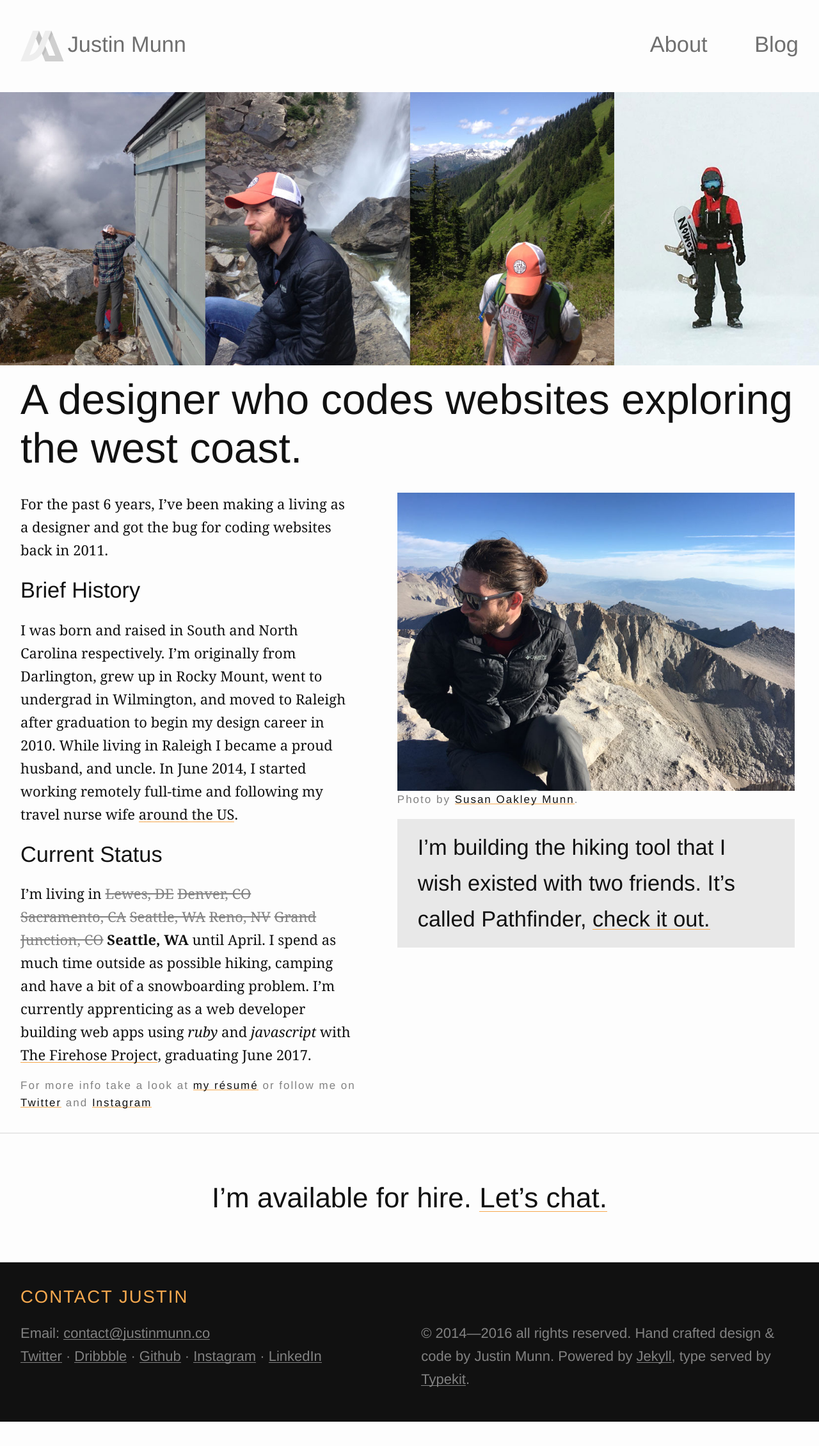
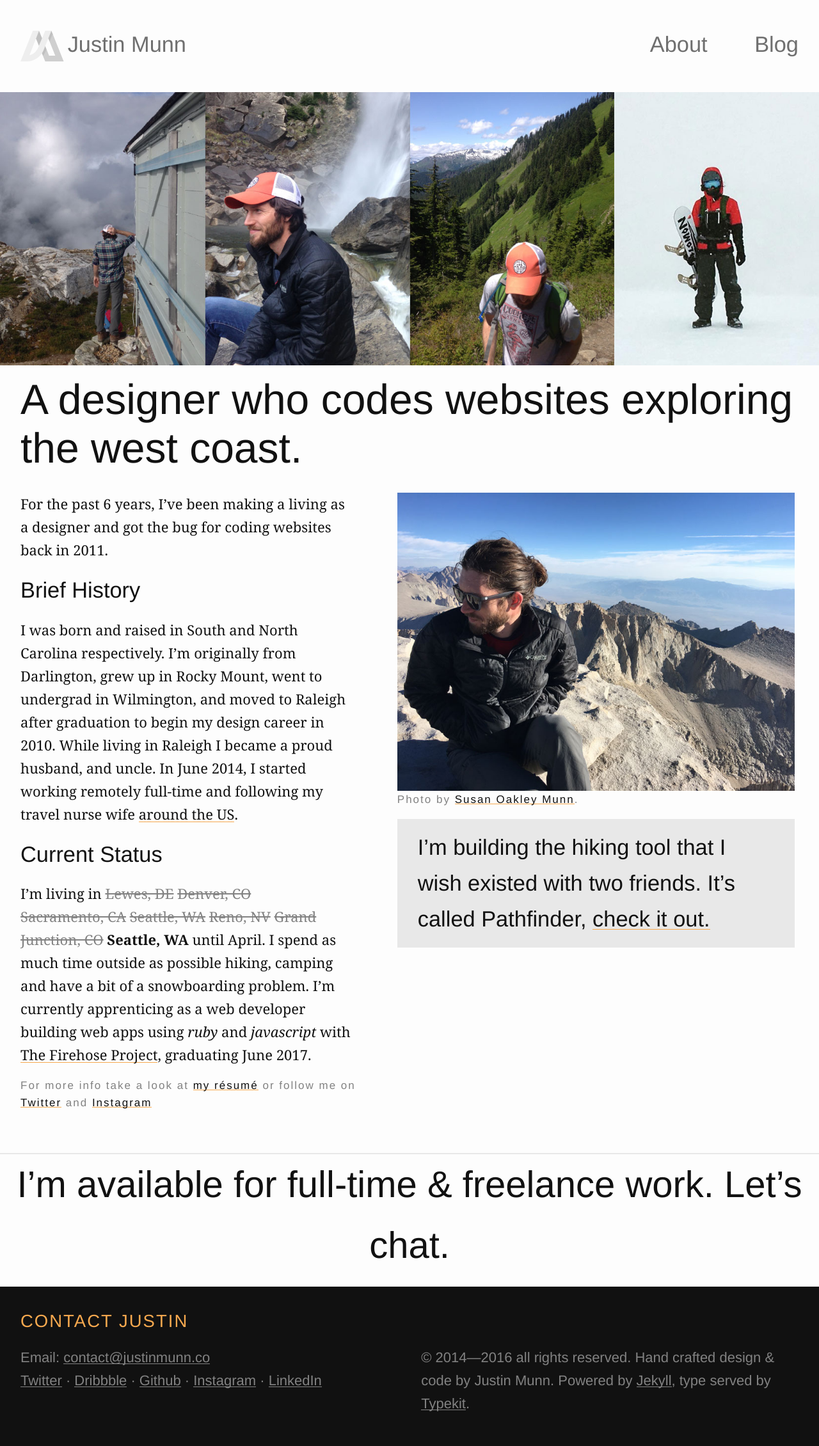
Before and after one commit to jwmunn-og/2016-personal-site, a Jekyll site: the page built from about.md, in a window 1280 px wide. Shown: the whole page at 64% size. Built offline with Jekyll 4.4.1, drawn with Linux system fonts in a browser that asks for light colours; before the commit the page ends 2222 px from its top, so only the background shows below that.

Commit message:
Updated hero text and footer.

```diff
--- a/_includes/footer.html
+++ b/_includes/footer.html
@@ -1,5 +1,7 @@
+<section id="contact">
+    <h2>I&rsquo;m available for full-time &amp; freelance work. <a href="mailto:contact@justinmunn.co">Let&rsquo;s chat.</a></h2>
+</section>
 <footer class="site-footer">
-
   <div class="wrapper row">
       <h2 class="footer-heading">Contact Justin</h2>
       <div class="half">
--- a/_layouts/post.html
+++ b/_layouts/post.html
@@ -11,7 +11,7 @@
 
   <article class="post-content">
     {{ content }}
-    <div id="disqus_thread"  class="wrapper"></div>
+    <!--<div id="disqus_thread"  class="wrapper"></div>
     <script>
     var disqus_config = function () {
     this.page.url = PAGE_URL; // Replace PAGE_URL with your page's canonical URL variable
@@ -27,7 +27,7 @@
     (d.head || d.body).appendChild(s);
     })();
     </script>
-    <noscript>Please enable JavaScript to view the <a href="https://disqus.com/?ref_noscript" rel="nofollow">comments powered by Disqus.</a></noscript>
+    <noscript>Please enable JavaScript to view the <a href="https://disqus.com/?ref_noscript" rel="nofollow">comments powered by Disqus.</a></noscript>-->
   </article>
 
 </div>
--- a/_sass/_layout.scss
+++ b/_sass/_layout.scss
@@ -597,6 +597,13 @@
     }
 }
 
+section#contact {
+   border-top: 2px solid #e8e8e8;
+   border-bottom: none;
+   margin-bottom: 0;
+   padding-bottom: 0;
+}
+
 .divider {
     border-bottom: 2px solid $grey-color-light;
     padding-bottom: $spacing-unit;
--- a/about.md
+++ b/about.md
@@ -26,6 +26,3 @@
         </div>
     </div>
 </section>
-<section id="contact">
-    <h2>I&rsquo;m available for hire. <a href="mailto:contact@justinmunn.co">Let&rsquo;s chat.</a></h2>
-</section>
--- a/index.html
+++ b/index.html
@@ -2,12 +2,12 @@
 layout: default
 title: Justin Munn-Web designer and developer
 nav: no
-excerpt: A code-savvy web designer working remotely around the US. Justin specializes in design and front-end development to build custom responsive websites and cohesive branding.
+excerpt: A front-end developer and designer working remotely around the US. Justin specializes in design and front-end development to build custom responsive websites and cohesive branding.
 ---
 <div class="home-heading">
     <div class="wrapper">
-        <h1><strong><span class="mob-hide">Hey </span>I&rsquo;m Justin.</strong><br />A nomad that makes custom websites and logo systems.</h1>
-        <h3><a href="https://twitter.com/jwmunn">Twitter</a> &middot <a href="https://dribbble.com/jwmunn">Dribbble</a> &middot <a href="https://github.com/jwmunn">Github</a> &middot <a href="https://www.instagram.com/jwmunn/">Instagram</a> &middot <a href="https://www.linkedin.com/in/jwmunn">LinkedIn</a> &middot <a href="mailto:contact@justinmunn.co">Email</a></h3>
+        <h1><strong><span class="mob-hide">Hey </span>I&rsquo;m Justin.</strong><br />A Front-end Developer and Designer building custom web apps and sites.</h1>
+        <h3><a href="https://github.com/jwmunn">Github</a> &middot <a href="https://dribbble.com/jwmunn">Dribbble</a> &middot <a href="https://twitter.com/jwmunn">Twitter</a> &middot <a href="https://www.instagram.com/jwmunn/">Instagram</a> &middot <a href="https://www.linkedin.com/in/jwmunn">LinkedIn</a> &middot <a href="mailto:contact@justinmunn.co">Email</a></h3>
         <!-- <img src="/images/hidden-lake-lookout.jpg" /> -->
     </div>
 </div>
```
Also changed, not shown: 1 other file.
